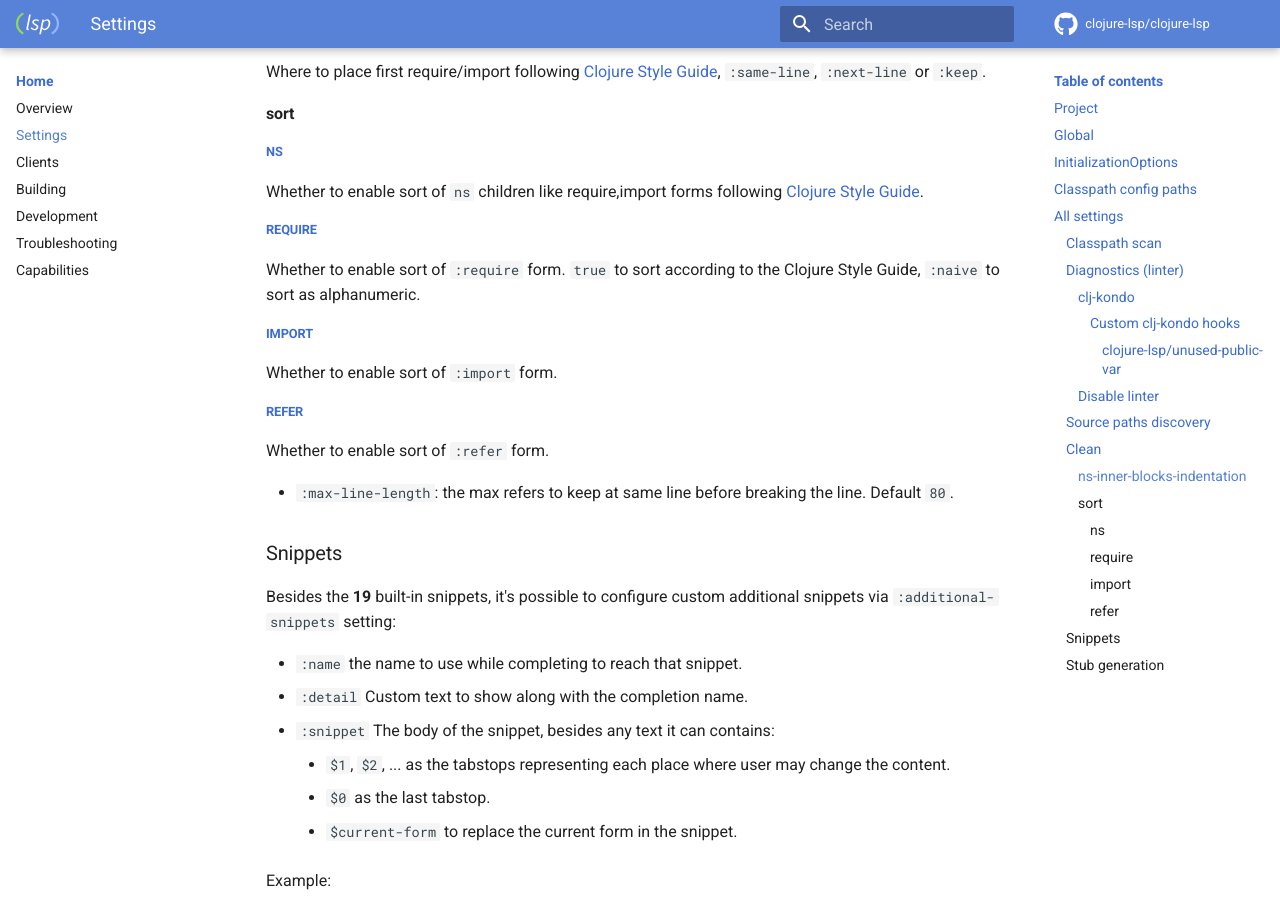
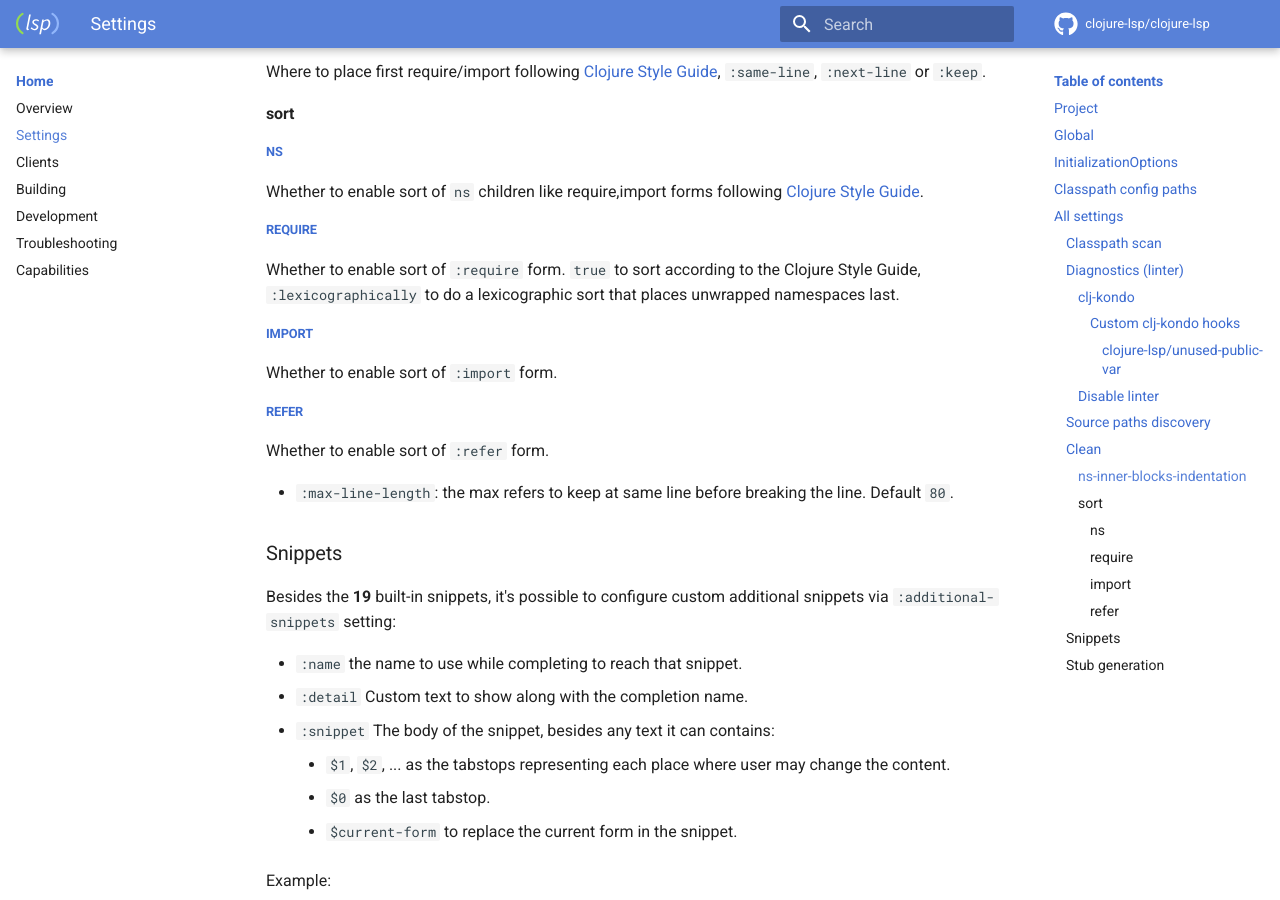
Before and after one commit to clojure-lsp/clojure-lsp, an MkDocs documentation site: the page built from docs/settings.md, in a window 1280 px wide and 900 px high, scrolled down 7160 px. Built offline with MkDocs 1.6.1 and Material for MkDocs 9.7.7, drawn with Linux system fonts in a browser that asks for light colours; comment, search, counter and statistics services are not loaded.

Commit message:
PR feedback, change naive to lexicographically and add tests

```diff
--- a/docs/settings.md
+++ b/docs/settings.md
@@ -227,7 +227,7 @@ Whether to enable sort of `ns` children like require,import forms following [Clo
 
 ##### require
 
-Whether to enable sort of `:require` form. `true` to sort according to the Clojure Style Guide, `:naive` to sort as alphanumeric.
+Whether to enable sort of `:require` form. `true` to sort according to the Clojure Style Guide, `:lexicographically` to do a lexicographic sort that places unwrapped namespaces last.
 
 ##### import
 
```
Also changed, not shown: 2 other files.
